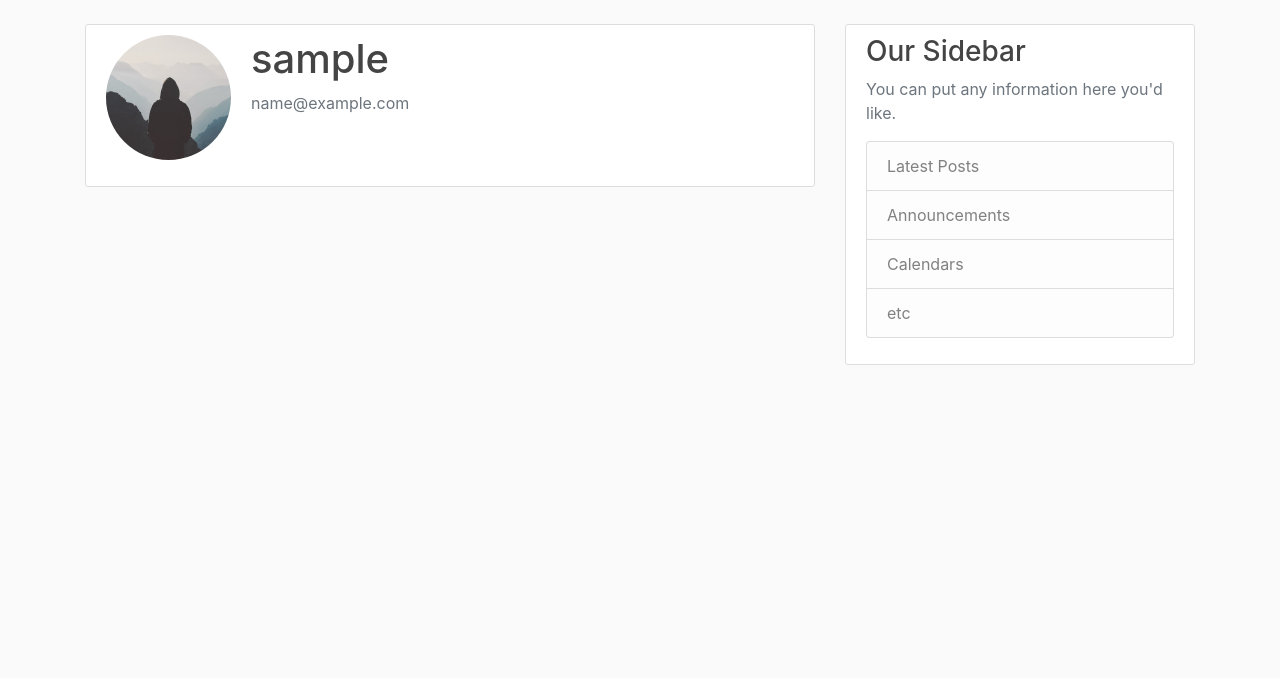
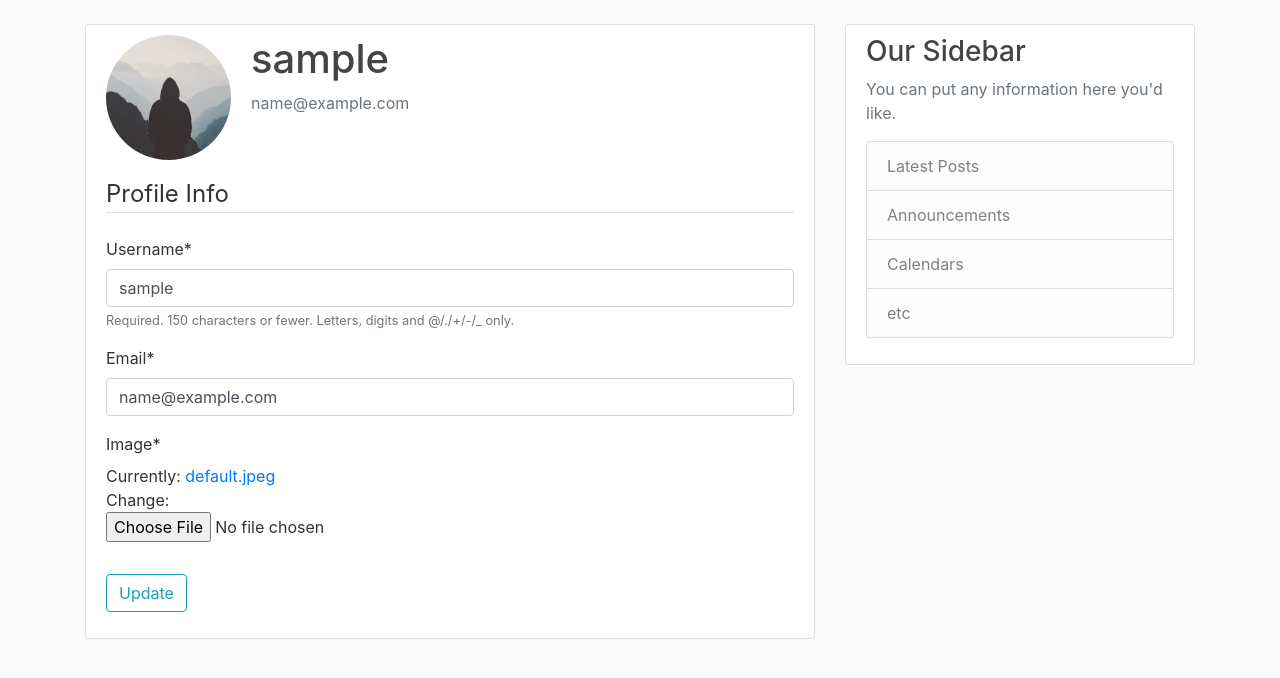
Before and after one commit to iampratheesh/Blogging-Website-Django, a Django app: page /profile/ in a window 1280 px wide. Shown: the part 56-734 px from the top of the page. Run offline with Django 4.2, Linux system fonts and the light colour scheme; the visitor is signed in with stand-in values (Sample User, id 1); some libraries are stand-ins or nearby versions.

Commit message:
Added functionality to update user profile details

```diff
--- a/django_project/blog/templates/blog/home.html
+++ b/django_project/blog/templates/blog/home.html
@@ -2,6 +2,7 @@
 {% block content %}
 {% for post in posts %}
 <article class="media content-section">
+    <img class="rounded-circle article-img" src="{{ post.author.profile.image.url }}" alt="Profile Picture">
     <div class="media-body">
         <div class="article-metadata">
             <a class="mr-2" href="#">{{ post.author }}</a>
--- a/django_project/django_project/settings.py
+++ b/django_project/django_project/settings.py
@@ -10,7 +10,6 @@ For the full list of settings and their values, see
 https://docs.djangoproject.com/en/4.0/ref/settings/
 """
 
-import os
 from pathlib import Path
 
 # Build paths inside the project like this: BASE_DIR / 'subdir'.
@@ -120,7 +119,7 @@ USE_TZ = True
 # https://docs.djangoproject.com/en/4.0/howto/static-files/
 
 STATIC_URL = "static/"
-MEDIA_ROOT = os.path.join(BASE_DIR, "media")
+MEDIA_ROOT = Path(BASE_DIR, "media")
 MEDIA_URL = "/media/"
 
 # Default primary key field type
--- a/django_project/users/forms.py
+++ b/django_project/users/forms.py
@@ -1,6 +1,7 @@
 from django import forms
 from django.contrib.auth.models import User
 from django.contrib.auth.forms import UserCreationForm
+from .models import Profile
 
 
 class UserRegisterForm(UserCreationForm):
@@ -9,3 +10,17 @@ class UserRegisterForm(UserCreationForm):
     class Meta:
         model = User
         fields = ["username", "email", "password1", "password2"]
+
+
+class UserUpdateForm(forms.ModelForm):
+    email = forms.EmailField()
+
+    class Meta:
+        model = User
+        fields = ["username", "email"]
+
+
+class ProfileUpdateForm(forms.ModelForm):
+    class Meta:
+        model = Profile
+        fields = ["image"]
--- a/django_project/users/models.py
+++ b/django_project/users/models.py
@@ -1,6 +1,6 @@
-from email.policy import default
 from django.db import models
 from django.contrib.auth.models import User
+from PIL import Image
 
 
 class Profile(models.Model):
@@ -9,3 +9,12 @@ class Profile(models.Model):
 
     def __str__(self):
         return f"{self.user.username} Profile"
+
+    def save(self):
+        super().save()
+
+        img = Image.open(self.image.path)
+        if img.height > 300 or img.width > 300:
+            output_size = (300, 300)
+            img.thumbnail(output_size)
+            img.save(self.image.path)
--- a/django_project/users/templates/users/profile.html
+++ b/django_project/users/templates/users/profile.html
@@ -9,6 +9,16 @@
             <p class="text-secondary">{{ user.email }}</p>
         </div>
     </div>
-    <!-- FORM HERE -->
+    <form method="POST" enctype="multipart/form-data">
+        {% csrf_token %}
+        <fieldset class="form-group">
+            <legend class="border-bottom mb-4">Profile Info</legend>
+            {{ u_form|crispy }}
+            {{ p_form|crispy }}
+        </fieldset>
+        <div class="form-group">
+            <button class="btn btn-outline-info" type="submit">Update</button>
+        </div>
+    </form>
 </div>
 {% endblock content %}
--- a/django_project/users/views.py
+++ b/django_project/users/views.py
@@ -1,7 +1,7 @@
 from django.shortcuts import render, redirect
 from django.contrib import messages
 from django.contrib.auth.decorators import login_required
-from .forms import UserRegisterForm
+from .forms import UserRegisterForm, UserUpdateForm, ProfileUpdateForm
 
 
 def register(request):
@@ -21,4 +21,18 @@ def register(request):
 
 @login_required
 def profile(request):
-    return render(request, "users/profile.html")
+    if request.method == "POST":
+        u_form = UserUpdateForm(request.POST, instance=request.user)
+        p_form = ProfileUpdateForm(
+            request.POST, request.FILES, instance=request.user.profile
+        )
+        if u_form.is_valid() and p_form.is_valid():
+            u_form.save()
+            p_form.save()
+            messages.success(request, f"Your account has been updated!")
+            return redirect("profile")
+    else:
+        u_form = UserUpdateForm(instance=request.user)
+        p_form = ProfileUpdateForm(instance=request.user.profile)
+    context = {"u_form": u_form, "p_form": p_form}
+    return render(request, "users/profile.html", context)
```
